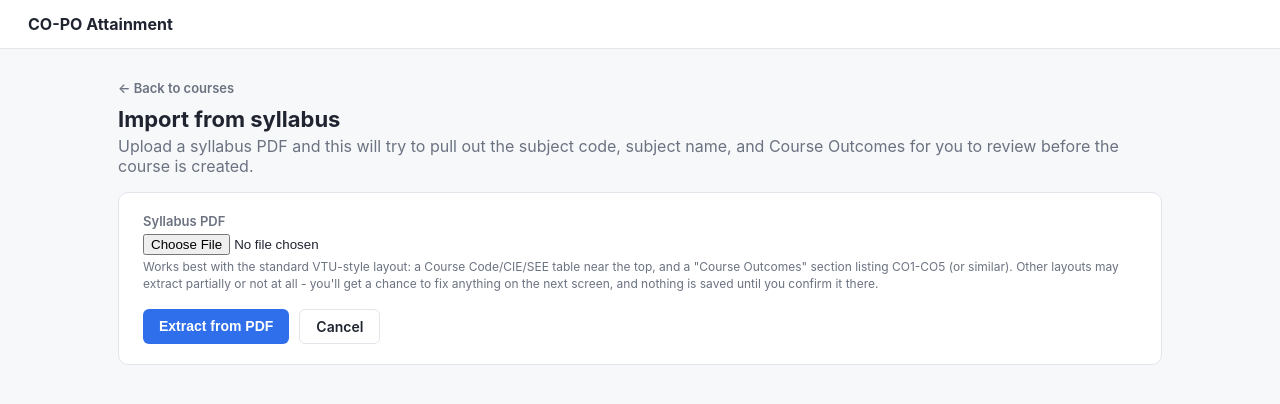
After one commit to TheBiggestNutcase/CO-PO-Project, a Flask app: page /courses/import-syllabus/ in a window 1280 px wide. The commit adds this page. Shown: the top 404 px of the page. Run offline with Flask 3, Linux system fonts and the light colour scheme.

Commit message:
feat: import course code, name, and COs from a syllabus PDF

```diff
--- a/copo-attainment/app/__init__.py
+++ b/copo-attainment/app/__init__.py
@@ -49,6 +49,7 @@ def create_app(test_config: dict | None = None) -> Flask:
     from app.routes.structure_routes import structure_bp
     from app.routes.marks_routes import marks_bp
     from app.routes.results_routes import results_bp
+    from app.routes.import_routes import import_bp
     from app.routes.main_routes import main_bp
 
     app.register_blueprint(main_bp)
@@ -56,5 +57,6 @@ def create_app(test_config: dict | None = None) -> Flask:
     app.register_blueprint(structure_bp)
     app.register_blueprint(marks_bp)
     app.register_blueprint(results_bp)
+    app.register_blueprint(import_bp)
 
     return app
--- /dev/null
+++ b/copo-attainment/app/routes/import_routes.py
@@ -0,0 +1,76 @@
+"""
+Import a syllabus PDF to pre-fill a new course's subject details and
+Course Outcomes, instead of typing them in from scratch.
+
+Flow: upload -> parse (best-effort, see app/syllabus_import.py) -> a
+review screen with every field editable -> confirm actually creates the
+Course + CourseOutcome rows. Nothing touches the database until the
+faculty member confirms the review screen, since the parsing is a
+heuristic and syllabus PDFs vary in layout.
+"""
+from flask import Blueprint, render_template, request, redirect, url_for, flash
+
+from app.extensions import db
+from app.models import Course, CourseOutcome
+from app.routes.setup_routes import _apply_course_form
+from app.syllabus_import import parse_syllabus_pdf
+
+import_bp = Blueprint("import_syllabus", __name__, url_prefix="/courses/import-syllabus")
+
+
+@import_bp.route("/", methods=["GET"])
+def upload_form():
+    return render_template("courses/import_syllabus.html")
+
+
+@import_bp.route("/parse", methods=["POST"])
+def parse():
+    uploaded = request.files.get("syllabus")
+    if not uploaded or uploaded.filename == "":
+        flash("Choose a PDF file first.", "error")
+        return redirect(url_for("import_syllabus.upload_form"))
+    if not uploaded.filename.lower().endswith(".pdf"):
+        flash("That doesn't look like a PDF. Please upload the syllabus as a .pdf file.", "error")
+        return redirect(url_for("import_syllabus.upload_form"))
+
+    try:
+        parsed = parse_syllabus_pdf(uploaded.stream)
+    except Exception:
+        flash(
+            "Couldn't read that PDF - it may be a scanned image rather than real text, or corrupted. "
+            "You can still create the course by hand.",
+            "error",
+        )
+        return redirect(url_for("setup.new_course"))
+
+    # A few spare blank CO rows so anything the parser missed can be added
+    # by hand on the review screen, without needing JavaScript.
+    outcome_rows = list(parsed.outcomes) + [None] * 3
+
+    return render_template("courses/import_review.html", parsed=parsed, outcome_rows=outcome_rows)
+
+
+@import_bp.route("/confirm", methods=["POST"])
+def confirm():
+    course = Course()
+    _apply_course_form(course, request.form)
+    db.session.add(course)
+    db.session.flush()
+
+    seq = 1
+    codes = request.form.getlist("co_code")
+    descriptions = request.form.getlist("co_description")
+    for code, description in zip(codes, descriptions):
+        code = code.strip()
+        description = description.strip()
+        if not code and not description:
+            continue  # a spare row left blank
+        db.session.add(CourseOutcome(
+            course_id=course.id, seq=seq,
+            code=code or f"CO{seq}", description=description or None,
+        ))
+        seq += 1
+
+    db.session.commit()
+    flash(f"Created {course.subject_code} from the syllabus. Review the COs below, then add POs and mapping.", "success")
+    return redirect(url_for("setup.manage_outcomes", course_id=course.id))
--- a/copo-attainment/app/static/style.css
+++ b/copo-attainment/app/static/style.css
@@ -183,5 +183,9 @@ button.danger, .btn.danger { background: white; color: var(--bad); border: 1px s
 .flash.success { background: #dcf5e3; color: var(--good); }
 .flash.error { background: #fde2e1; color: var(--bad); }
 
+.card.warning { background: #fff8e8; border-color: #f0dca3; }
+.card.warning h3 { color: var(--warn); }
+.card.warning li { color: var(--ink); font-size: 14px; margin-bottom: 4px; }
+
 .muted { color: var(--muted); }
 .num { font-variant-numeric: tabular-nums; }
--- /dev/null
+++ b/copo-attainment/app/syllabus_import.py
@@ -0,0 +1,153 @@
+"""
+Best-effort extraction of subject details and Course Outcomes from a
+syllabus PDF, so a new course can be pre-filled instead of typed from
+scratch.
+
+This is deliberately *not* trying to be a general PDF-to-database import:
+syllabus documents aren't a fixed format, colleges format them differently,
+and even within one format the exact wording varies year to year. What it
+targets is the common VTU-style layout seen in practice:
+
+    <Semester>
+                        <SUBJECT NAME IN CAPS>
+    Course Code      <code>      CIE Marks   50
+    ...
+    Course outcome (Course Skill Set)   [or: "Course Outcomes"]
+    At the end of the course the student will be able to:
+    CO1: <description that may wrap onto the next line(s)>
+    CO 2. <description...>
+    ...
+    Assessment Details (both CIE and SEE)   <- section ends here
+
+Nothing found by this module is saved anywhere on its own - the route that
+calls it always routes through a human-editable review screen first
+(see app/routes/import_routes.py), because the parsing here is heuristic
+and will occasionally miss or misread a line on a syllabus laid out
+differently than the ones this was built against.
+"""
+import re
+from dataclasses import dataclass, field
+
+# "I Semester" / "III Semester" / ... - Roman numeral, so it's just I-VIII.
+SEMESTER_RE = re.compile(r"^(VIII|VII|VI|V|IV|III|II|I)\s+Semester\s*$", re.IGNORECASE)
+
+# "Course Code   21CS33   CIE Marks   50" - single-spaced once pdfplumber
+# flattens the table's columns onto one line; the "CIE Marks" anchor is
+# what keeps this from matching some unrelated "Course Code" mention.
+COURSE_CODE_ROW_RE = re.compile(r"Course Code\s+(\S+)\s+CIE Marks\s+(\S+)", re.IGNORECASE)
+
+# A line that looks like a stray "revised on" date stamp some syllabus
+# PDFs print above the semester line (e.g. "11.12.2021").
+DATE_LINE_RE = re.compile(r"^\d{1,2}\.\d{1,2}\.\d{4}$")
+
+# Section heading - seen as both "Course outcome (Course Skill Set)" and
+# plain "Course Outcomes".
+CO_HEADING_RE = re.compile(r"^course outcomes?\b", re.IGNORECASE)
+
+# A CO line - handles both "CO1: ..." and "CO 1. ..." (and "CO-1:" etc.)
+CO_LINE_RE = re.compile(r"^CO\s*-?\s*(\d+)\s*[.:]\s*(.*)$", re.IGNORECASE)
+
+# Headings that mark the end of the CO list, wherever they appear next.
+STOP_HEADINGS = (
+    "assessment details", "suggested learning", "textbook", "web links",
+    "activity based learning", "question paper", "reference book", "books",
+)
+
+
+@dataclass
+class ParsedOutcome:
+    code: str
+    description: str
+
+
+@dataclass
+class ParsedSyllabus:
+    subject_code: str | None = None
+    subject_name: str | None = None
+    semester: str | None = None
+    outcomes: list[ParsedOutcome] = field(default_factory=list)
+    warnings: list[str] = field(default_factory=list)
+
+
+def parse_syllabus_pdf(file_obj) -> ParsedSyllabus:
+    """Parse a syllabus PDF (a file path or a file-like object) into a
+    ParsedSyllabus. Raises if the file isn't a readable PDF at all -
+    callers should catch that and fall back to plain manual entry."""
+    import pdfplumber
+
+    result = ParsedSyllabus()
+
+    with pdfplumber.open(file_obj) as pdf:
+        page_texts = [page.extract_text() or "" for page in pdf.pages]
+    lines = [ln.strip() for ln in "\n".join(page_texts).split("\n")]
+
+    _extract_header(lines, result)
+    _extract_outcomes(lines, result)
+
+    return result
+
+
+def _extract_header(lines, result):
+    code_row_idx = None
+    for i, ln in enumerate(lines):
+        m = COURSE_CODE_ROW_RE.search(ln)
+        if m:
+            result.subject_code = m.group(1).strip()
+            code_row_idx = i
+            break
+
+    if code_row_idx is None:
+        result.warnings.append(
+            "Couldn't find a 'Course Code' row in the PDF - subject code and name need to be entered by hand."
+        )
+    else:
+        # The subject name is normally the nearest non-empty line above the
+        # Course Code row that isn't itself a semester or date line.
+        for j in range(code_row_idx - 1, max(code_row_idx - 5, -1), -1):
+            candidate = lines[j]
+            if not candidate:
+                continue
+            if SEMESTER_RE.match(candidate) or DATE_LINE_RE.match(candidate):
+                continue
+            result.subject_name = candidate
+            break
+        if not result.subject_name:
+            result.warnings.append("Couldn't find the subject name above the Course Code row - enter it by hand.")
+
+    for ln in lines:
+        m = SEMESTER_RE.match(ln)
+        if m:
+            result.semester = m.group(1).upper()
+            break
+
+
+def _extract_outcomes(lines, result):
+    co_start = None
+    for i, ln in enumerate(lines):
+        if CO_HEADING_RE.match(ln):
+            co_start = i
+            break
+
+    if co_start is None:
+        result.warnings.append("Couldn't find a 'Course Outcomes' section in the PDF - add COs by hand below.")
+        return
+
+    current = None
+    for ln in lines[co_start + 1:]:
+        if not ln:
+            continue
+        if any(ln.lower().startswith(h) for h in STOP_HEADINGS):
+            break
+        m = CO_LINE_RE.match(ln)
+        if m:
+            if current:
+                result.outcomes.append(current)
+            current = ParsedOutcome(code=f"CO{m.group(1)}", description=m.group(2).strip())
+        elif current:
+            # A wrapped continuation of the previous CO's description.
+            current.description = f"{current.description} {ln}".strip()
+    if current:
+        result.outcomes.append(current)
+
+    if not result.outcomes:
+        result.warnings.append("Found a 'Course Outcomes' heading but couldn't parse any CO lines from it - add them by hand below.")
--- /dev/null
+++ b/copo-attainment/app/templates/courses/import_syllabus.html
@@ -0,0 +1,24 @@
+{% extends "base.html" %}
+{% block title %}Import from syllabus{% endblock %}
+{% block content %}
+    <a class="back-link" href="{{ url_for('setup.list_courses') }}">&larr; Back to courses</a>
+    <h1>Import from syllabus</h1>
+    <p class="subtitle">Upload a syllabus PDF and this will try to pull out the subject code, subject name, and Course Outcomes for you to review before the course is created.</p>
+
+    <form method="post" action="{{ url_for('import_syllabus.parse') }}" enctype="multipart/form-data" class="card">
+        <div class="field">
+            <label for="syllabus">Syllabus PDF</label>
+            <input type="file" id="syllabus" name="syllabus" accept="application/pdf" required>
+            <span class="hint">
+                Works best with the standard VTU-style layout: a Course Code/CIE/SEE table near the top, and a
+                "Course Outcomes" section listing CO1-CO5 (or similar). Other layouts may extract partially or
+                not at all - you'll get a chance to fix anything on the next screen, and nothing is saved until
+                you confirm it there.
+            </span>
+        </div>
+        <div class="btn-row">
+            <button type="submit">Extract from PDF</button>
+            <a class="btn secondary" href="{{ url_for('setup.list_courses') }}">Cancel</a>
+        </div>
+    </form>
+{% endblock %}
--- a/copo-attainment/app/templates/courses/list.html
+++ b/copo-attainment/app/templates/courses/list.html
@@ -29,5 +29,8 @@
         {% endif %}
     </div>
 
-    <a class="btn" href="{{ url_for('setup.new_course') }}">+ New course</a>
+    <div class="btn-row" style="margin-top: 0;">
+        <a class="btn" href="{{ url_for('setup.new_course') }}">+ New course</a>
+        <a class="btn secondary" href="{{ url_for('import_syllabus.upload_form') }}">Import from syllabus</a>
+    </div>
 {% endblock %}
--- a/copo-attainment/requirements.txt
+++ b/copo-attainment/requirements.txt
@@ -1,3 +1,4 @@
 Flask==3.1.3
 Flask-SQLAlchemy==3.1.1
 SQLAlchemy==2.0.52
+pdfplumber>=0.11
```
Also changed, not shown: copo-attainment/app/templates/courses/import_review.html (added, +106 -0 lines), copo-attainment/tests/test_routes.py (+65 -0 lines), copo-attainment/tests/test_syllabus_import.py (added, +72 -0 lines), copo-attainment/README.md, 2 other files.
